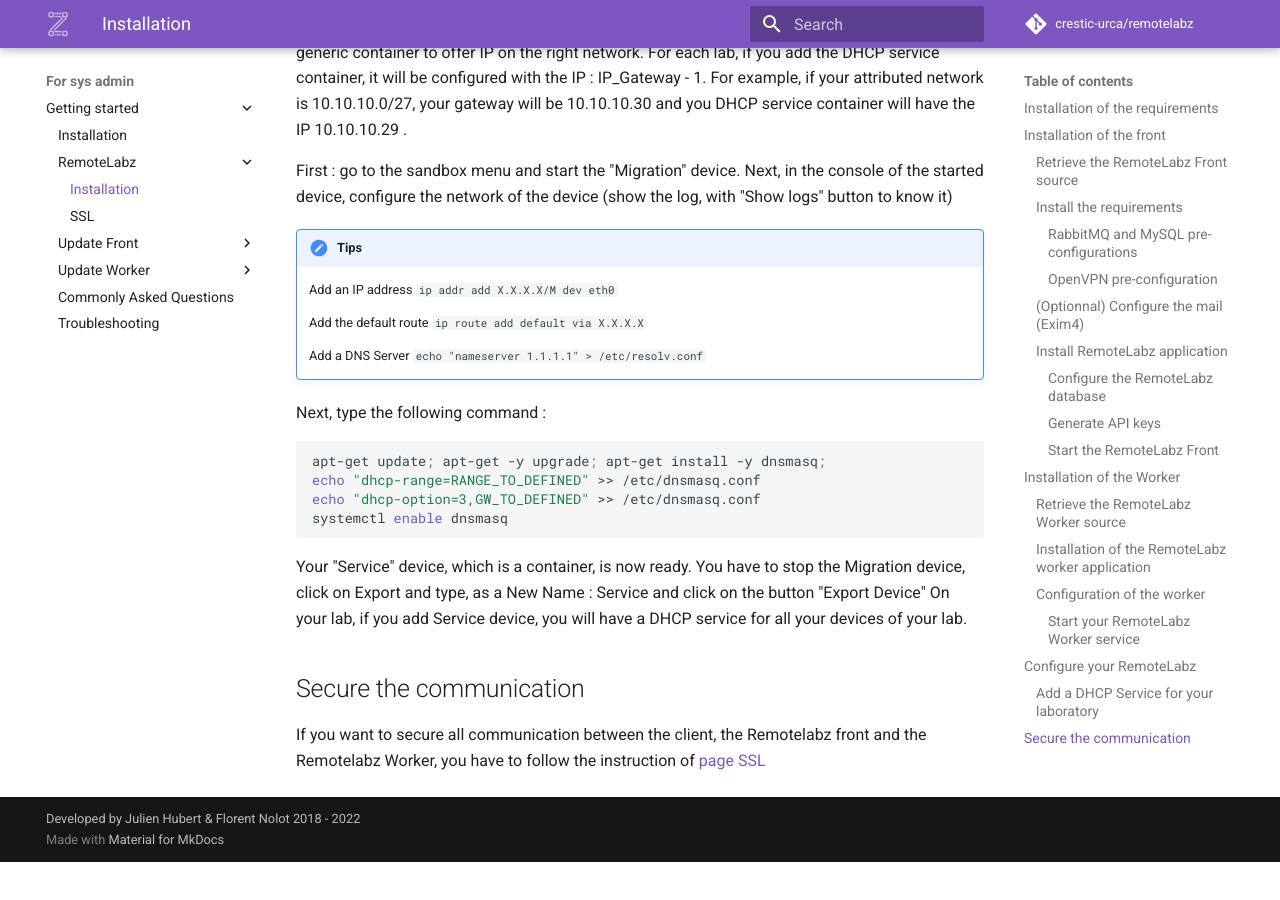
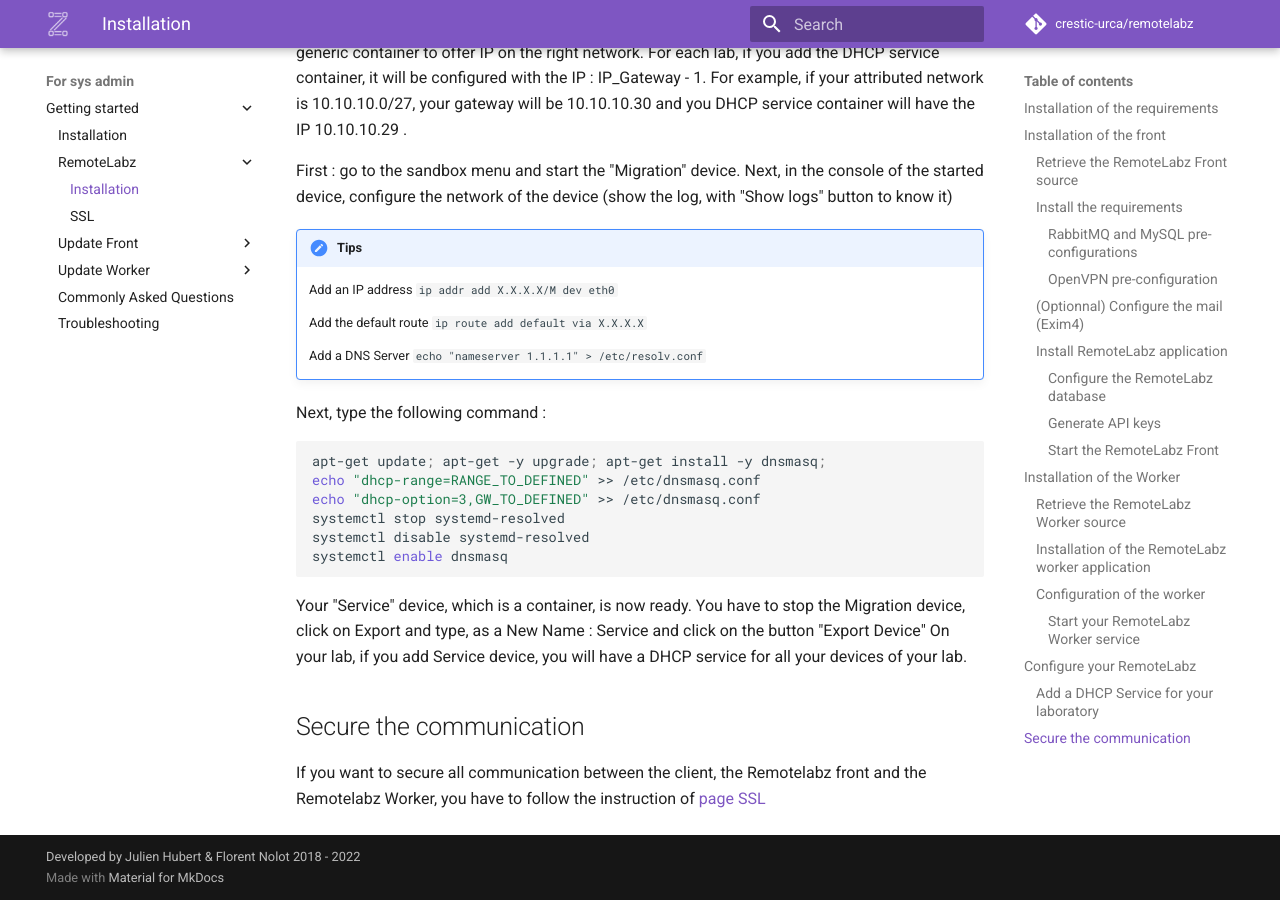
Before and after one commit to remotelabz/remotelabz-docs, an MkDocs documentation site: the page built from docs/administrators/getting-started/ubuntu-standalone.md, in a window 1280 px wide and 900 px high, scrolled down 7890 px. Built offline with MkDocs 1.6.1 and Material for MkDocs 9.7.7, drawn with Linux system fonts in a browser that asks for light colours; comment, search, counter and statistics services are not loaded; before the commit the page ends 8752 px from its top, so only the background shows below that.

Commit message:
systemd resolved stop

````diff
--- a/docs/administrators/getting-started/ubuntu-standalone.md
+++ b/docs/administrators/getting-started/ubuntu-standalone.md
@@ -324,6 +324,8 @@ Next, type the following command :
 apt-get update; apt-get -y upgrade; apt-get install -y dnsmasq;
 echo "dhcp-range=RANGE_TO_DEFINED" >> /etc/dnsmasq.conf
 echo "dhcp-option=3,GW_TO_DEFINED" >> /etc/dnsmasq.conf
+systemctl stop systemd-resolved
+systemctl disable systemd-resolved
 systemctl enable dnsmasq
 ```
 
````
